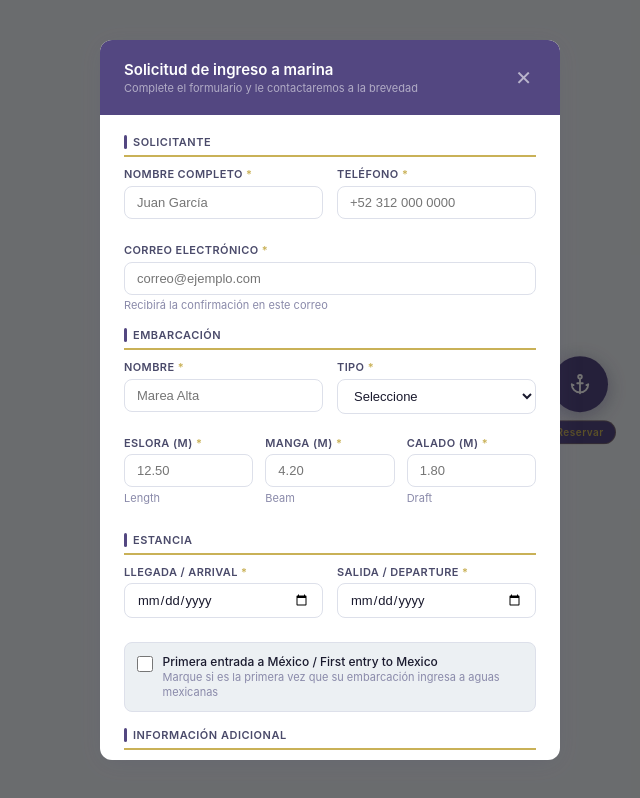
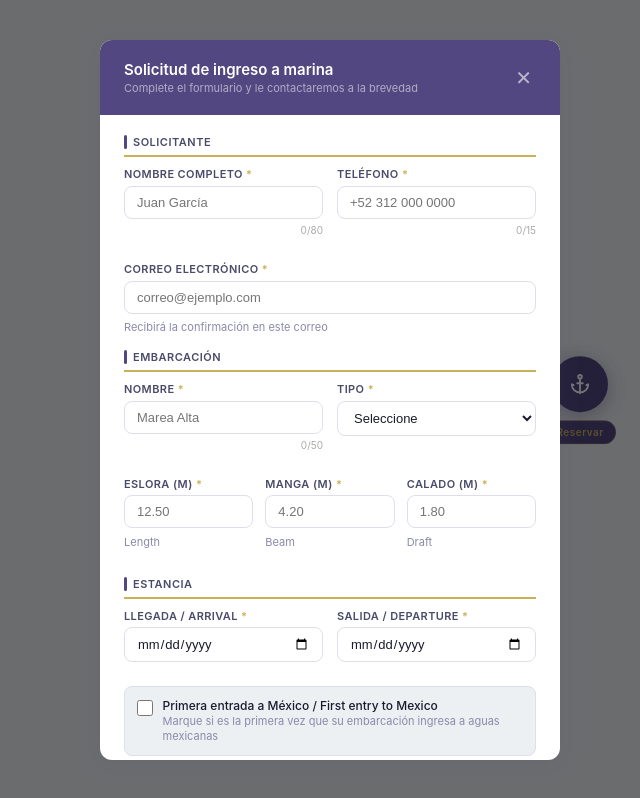
Before and after one commit to eimymuz/ProyectoWeb-MARE, a React (Vite) app: page / in a window 1280 px wide. Both pictures are taken after a click on the button "Solicitar espacio". Shown: the whole page, without its empty margins (640-1280 px from the left). Built offline with nearby package versions, Linux system fonts and the light colour scheme.

Commit message:
feat: implementar validaciones en tiempo real para el formulario de solicitud; agregar estilos para mensajes de error y validación

```diff
--- a/src/pages/Client/Reserve.jsx
+++ b/src/pages/Client/Reserve.jsx
@@ -2,12 +2,53 @@ import { useState } from 'react'
 import API_URL from '../../services/api'
 import '../../styles/reserve.css'
 
-// Componente de popup para crear una nueva solicitud de marina.
-// Se muestra desde ClientLayout y envía datos al backend.
+// Reglas de validación por campo
+const REGLAS = {
+  fullname:      { min: 3,  max: 80,  tipo: 'texto' },
+  telefono:      { min: 7,  max: 15,  tipo: 'telefono' },
+  email:         { min: 5,  max: 100, tipo: 'email' },
+  nombre_bote:   { min: 2,  max: 50,  tipo: 'texto' },
+  eslora:        { min: 0,  max: 200, tipo: 'numero' },
+  manga:         { min: 0,  max: 50,  tipo: 'numero' },
+  calado:        { min: 0,  max: 20,  tipo: 'numero' },
+  comentario:    { min: 0,  max: 200, tipo: 'texto' },
+}
+
+// Valida un campo individual y devuelve mensaje de error o vacío si es válido
+const validarCampo = (name, value) => {
+  const regla = REGLAS[name]
+  if (!regla) return ''
+
+  const v = String(value).trim()
+
+  if (regla.tipo === 'email') {
+    if (!v) return 'El correo es obligatorio'
+    if (!/^[^\s@]+@[^\s@]+\.[^\s@]+$/.test(v)) return 'Formato de correo inválido'
+  }
+
+  if (regla.tipo === 'telefono') {
+    if (!v) return 'El teléfono es obligatorio'
+    if (!/^\+?[\d\s\-]{7,15}$/.test(v)) return 'Solo números, espacios o guiones'
+  }
+
+  if (regla.tipo === 'numero') {
+    if (!v || parseFloat(v) <= 0) return 'Debe ser mayor a 0'
+  }
+
+  if (regla.min > 0 && v.length < regla.min)
+    return `Mínimo ${regla.min} caracteres`
+
+  if (v.length > regla.max)
+    return `Máximo ${regla.max} caracteres`
+
+  return ''
+}
+
+// Componente de formulario de solicitud de ingreso a marina
 function Reserve({ onClose }) {
   const [loading, setLoading] = useState(false)
   const [success, setSuccess] = useState(null)
-  const [error, setError] = useState('')
+  const [errorGeneral, setErrorGeneral] = useState('')
 
   const [form, setForm] = useState({
     fullname: '',
@@ -24,47 +65,108 @@ function Reserve({ onClose }) {
     comentario: ''
   })
 
+  // Errores por campo — se muestran en tiempo real
+  const [errores, setErrores] = useState({})
+
+  // Campos que el usuario ya tocó — solo muestra error si ya interactuó
+  const [tocados, setTocados] = useState({})
+
   const handleChange = (e) => {
     const { name, value, type, checked } = e.target
+    const nuevoValor = type === 'checkbox' ? checked : value
 
-    setForm({
-      ...form,
-      [name]: type === 'checkbox' ? checked : value
-    })
+    setForm({ ...form, [name]: nuevoValor })
+
+    // Valida en tiempo real solo si el campo ya fue tocado
+    if (tocados[name]) {
+      setErrores({ ...errores, [name]: validarCampo(name, nuevoValor) })
+    }
+  }
+
+  // Marca el campo como tocado al salir y valida
+  const handleBlur = (e) => {
+    const { name, value } = e.target
+    setTocados({ ...tocados, [name]: true })
+    setErrores({ ...errores, [name]: validarCampo(name, value) })
   }
 
   const handleSubmit = async (e) => {
     e.preventDefault()
-    setError('')
+    setErrorGeneral('')
+
+    // Valida todos los campos al enviar
+    const nuevosErrores = {}
+    const nuevosTocados = {}
+
+    Object.keys(REGLAS).forEach(name => {
+      nuevosErrores[name] = validarCampo(name, form[name])
+      nuevosTocados[name] = true
+    })
+
+    if (!form.tipo_barco) nuevosErrores.tipo_barco = 'Selecciona el tipo'
+    if (!form.fecha_llegada) nuevosErrores.fecha_llegada = 'La fecha de llegada es obligatoria'
+    if (!form.fecha_salida) nuevosErrores.fecha_salida = 'La fecha de salida es obligatoria'
+
+    if (form.fecha_llegada && form.fecha_salida) {
+      const llegada = new Date(form.fecha_llegada)
+      const salida = new Date(form.fecha_salida)
+      const hoy = new Date()
+      hoy.setHours(0, 0, 0, 0)
+
+      if (llegada < hoy)
+        nuevosErrores.fecha_llegada = 'No puede ser en el pasado'
+      if (salida <= llegada)
+        nuevosErrores.fecha_salida = 'Debe ser posterior a la llegada'
+    }
+
+    setErrores(nuevosErrores)
+    setTocados(nuevosTocados)
+
+    // Si hay algún error no envía
+    const hayErrores = Object.values(nuevosErrores).some(e => e)
+    if (hayErrores) {
+      setErrorGeneral('Corrige los errores antes de enviar')
+      return
+    }
+
     setLoading(true)
 
     try {
       const res = await fetch(`${API_URL}/solicitudes`, {
         method: 'POST',
-        headers: {
-          'Content-Type': 'application/json'
-        },
+        headers: { 'Content-Type': 'application/json' },
         body: JSON.stringify(form)
       })
 
       const data = await res.json()
 
       if (!res.ok) {
-        setError(data.error || 'No se pudo enviar la solicitud')
+        setErrorGeneral(data.error || 'No se pudo enviar la solicitud')
         setLoading(false)
         return
       }
 
-      setSuccess({
-        id: data.solicitud_id,
-        email: form.email
-      })
-
+      setSuccess({ id: data.solicitud_id, email: form.email })
       setLoading(false)
     } catch {
-      setError('Error de conexión con el servidor')
+      setErrorGeneral('Error de conexión con el servidor')
       setLoading(false)
     }
+  }
+
+  // Determina el estado visual de un campo
+  const estadoCampo = (name) => {
+    if (!tocados[name]) return ''
+    return errores[name] ? 'campo-error' : 'campo-valido'
+  }
+
+  // Contador de caracteres para campos con límite
+  const contador = (name) => {
+    const regla = REGLAS[name]
+    if (!regla || !regla.max) return null
+    const len = String(form[name] || '').length
+    const limite = regla.max
+    return { len, limite, excede: len > limite }
   }
 
   return (
@@ -76,10 +178,7 @@ function Reserve({ onClose }) {
             <h2>Solicitud de ingreso a marina</h2>
             <p>Complete el formulario y le contactaremos a la brevedad</p>
           </div>
-
-          <button type="button" className="popup-close" onClick={onClose}>
-            ✕
-          </button>
+          <button type="button" className="popup-close" onClick={onClose}>✕</button>
         </div>
 
         {success ? (
@@ -87,202 +186,198 @@ function Reserve({ onClose }) {
             <div className="popup-body">
               <div className="success-box">
                 <div className="success-icon">✓</div>
-
                 <h3>¡Solicitud enviada!</h3>
-
-                <p>
-                  Hemos recibido su solicitud. Le contactaremos al correo:
-                </p>
-
+                <p>Hemos recibido su solicitud. Le contactaremos al correo:</p>
                 <strong>{success.email}</strong>
-
-                <div className="success-num">
-                  #{success.id}
-                </div>
-
+                <div className="success-num">#{success.id}</div>
                 <p className="hint">Guarde este número de referencia.</p>
               </div>
             </div>
-
             <div className="popup-footer">
-              <button type="button" className="btn-submit" onClick={onClose}>
-                Cerrar
-              </button>
+              <button type="button" className="btn-submit" onClick={onClose}>Cerrar</button>
             </div>
           </>
         ) : (
-          <form onSubmit={handleSubmit}>
+          <form onSubmit={handleSubmit} noValidate>
             <div className="popup-body">
 
-              {error && (
-                <div className="errors-box">
-                  {error}
-                </div>
+              {errorGeneral && (
+                <div className="errors-box">{errorGeneral}</div>
               )}
 
               <div className="section-label">Solicitante</div>
 
               <div className="form-row">
                 <div className="form-group">
-                  <label>
-                    Nombre completo <span className="required">*</span>
-                  </label>
+                  <label>Nombre completo <span className="required">*</span></label>
                   <input
                     name="fullname"
                     value={form.fullname}
                     onChange={handleChange}
+                    onBlur={handleBlur}
+                    className={estadoCampo('fullname')}
                     type="text"
                     placeholder="Juan García"
-                    required
                   />
+                  <div className="campo-meta">
+                    {errores.fullname && tocados.fullname
+                      ? <span className="campo-msg-error">{errores.fullname}</span>
+                      : <span />
+                    }
+                    {(() => { const c = contador('fullname'); return c ? <span className={c.excede ? 'contador-excede' : 'contador'}>{c.len}/{c.limite}</span> : null })()}
+                  </div>
                 </div>
 
                 <div className="form-group">
-                  <label>
-                    Teléfono <span className="required">*</span>
-                  </label>
+                  <label>Teléfono <span className="required">*</span></label>
                   <input
                     name="telefono"
                     value={form.telefono}
                     onChange={handleChange}
+                    onBlur={handleBlur}
+                    className={estadoCampo('telefono')}
                     type="tel"
                     placeholder="+52 312 000 0000"
-                    required
+                    onKeyDown={(e) => {
+                      // Permite: números, +, -, espacio, backspace, delete, flechas, tab
+                      const permitidos = ['Backspace', 'Delete', 'ArrowLeft', 'ArrowRight', 'Tab', '+', '-', ' ']
+                      if (!permitidos.includes(e.key) && !/^\d$/.test(e.key)) {
+                        e.preventDefault()
+                      }
+                    }}
                   />
+                  <div className="campo-meta">
+                    {errores.telefono && tocados.telefono
+                      ? <span className="campo-msg-error">{errores.telefono}</span>
+                      : <span />
+                    }
+                    {(() => { const c = contador('telefono'); return c ? <span className={c.excede ? 'contador-excede' : 'contador'}>{c.len}/{c.limite}</span> : null })()}
+                  </div>
                 </div>
               </div>
 
               <div className="form-group">
-                <label>
-                  Correo electrónico <span className="required">*</span>
-                </label>
+                <label>Correo electrónico <span className="required">*</span></label>
                 <input
                   name="email"
                   value={form.email}
                   onChange={handleChange}
+                  onBlur={handleBlur}
+                  className={estadoCampo('email')}
                   type="email"
                   placeholder="correo@ejemplo.com"
-                  required
                 />
-                <p className="hint">Recibirá la confirmación en este correo</p>
+                <div className="campo-meta">
+                  {errores.email && tocados.email
+                    ? <span className="campo-msg-error">{errores.email}</span>
+                    : <span className="hint">Recibirá la confirmación en este correo</span>
+                  }
+                </div>
               </div>
 
               <div className="section-label">Embarcación</div>
 
               <div className="form-row">
                 <div className="form-group">
-                  <label>
-                    Nombre <span className="required">*</span>
-                  </label>
+                  <label>Nombre <span className="required">*</span></label>
                   <input
                     name="nombre_bote"
                     value={form.nombre_bote}
                     onChange={handleChange}
+                    onBlur={handleBlur}
+                    className={estadoCampo('nombre_bote')}
                     type="text"
                     placeholder="Marea Alta"
-                    required
                   />
+                  <div className="campo-meta">
+                    {errores.nombre_bote && tocados.nombre_bote
+                      ? <span className="campo-msg-error">{errores.nombre_bote}</span>
+                      : <span />
+                    }
+                    {(() => { const c = contador('nombre_bote'); return c ? <span className={c.excede ? 'contador-excede' : 'contador'}>{c.len}/{c.limite}</span> : null })()}
+                  </div>
                 </div>
 
                 <div className="form-group">
-                  <label>
-                    Tipo <span className="required">*</span>
-                  </label>
+                  <label>Tipo <span className="required">*</span></label>
                   <select
                     name="tipo_barco"
                     value={form.tipo_barco}
                     onChange={handleChange}
-                    required
+                    onBlur={handleBlur}
+                    className={estadoCampo('tipo_barco')}
                   >
                     <option value="">Seleccione</option>
                     <option value="Yate">Yate</option>
                     <option value="Velero">Velero</option>
                     <option value="Lancha">Lancha</option>
                     <option value="Catamarán">Catamarán</option>
+                    <option value="Motonave">Motonave</option>
                   </select>
+                  {errores.tipo_barco && tocados.tipo_barco && (
+                    <span className="campo-msg-error">{errores.tipo_barco}</span>
+                  )}
                 </div>
               </div>
 
               <div className="form-row-3">
-                <div className="form-group">
+                {['eslora', 'manga', 'calado'].map((campo, i) => (
+                  <div className="form-group" key={campo}>
                     <label>
-                    Eslora (m) <span className="required">*</span>
+                      {campo.charAt(0).toUpperCase() + campo.slice(1)} (m) <span className="required">*</span>
                     </label>
                     <input
-                    name="eslora"
-                    value={form.eslora}
+                      name={campo}
+                      value={form[campo]}
                       onChange={handleChange}
+                      onBlur={handleBlur}
+                      className={estadoCampo(campo)}
                       type="number"
                       step="0.01"
                       min="0.01"
-                    placeholder="12.50"
-                    required
+                      placeholder={['12.50', '4.20', '1.80'][i]}
                     />
-                  <p className="hint">Length</p>
+                    <div className="campo-meta">
+                      {errores[campo] && tocados[campo]
+                        ? <span className="campo-msg-error">{errores[campo]}</span>
+                        : <span className="hint">{['Length', 'Beam', 'Draft'][i]}</span>
+                      }
                     </div>
-
-                <div className="form-group">
-                  <label>
-                    Manga (m) <span className="required">*</span>
-                  </label>
-                  <input
-                    name="manga"
-                    value={form.manga}
-                    onChange={handleChange}
-                    type="number"
-                    step="0.01"
-                    min="0.01"
-                    placeholder="4.20"
-                    required
-                  />
-                  <p className="hint">Beam</p>
                   </div>
-
-                <div className="form-group">
-                  <label>
-                    Calado (m) <span className="required">*</span>
-                  </label>
-                  <input
-                    name="calado"
-                    value={form.calado}
-                    onChange={handleChange}
-                    type="number"
-                    step="0.01"
-                    min="0.01"
-                    placeholder="1.80"
-                    required
-                  />
-                  <p className="hint">Draft</p>
-                </div>
+                ))}
               </div>
 
               <div className="section-label">Estancia</div>
 
               <div className="form-row">
                 <div className="form-group">
-                  <label>
-                    Llegada / Arrival <span className="required">*</span>
-                  </label>
+                  <label>Llegada / Arrival <span className="required">*</span></label>
                   <input
                     name="fecha_llegada"
                     value={form.fecha_llegada}
                     onChange={handleChange}
+                    onBlur={handleBlur}
+                    className={estadoCampo('fecha_llegada')}
                     type="date"
-                    required
                   />
+                  {errores.fecha_llegada && tocados.fecha_llegada && (
+                    <span className="campo-msg-error">{errores.fecha_llegada}</span>
+                  )}
                 </div>
 
                 <div className="form-group">
-                  <label>
-                    Salida / Departure <span className="required">*</span>
-                  </label>
+                  <label>Salida / Departure <span className="required">*</span></label>
                   <input
                     name="fecha_salida"
                     value={form.fecha_salida}
                     onChange={handleChange}
+                    onBlur={handleBlur}
+                    className={estadoCampo('fecha_salida')}
                     type="date"
-                    required
                   />
+                  {errores.fecha_salida && tocados.fecha_salida && (
+                    <span className="campo-msg-error">{errores.fecha_salida}</span>
+                  )}
                 </div>
               </div>
 
@@ -294,7 +389,6 @@ function Reserve({ onClose }) {
                   type="checkbox"
                   id="primeraEntrada"
                 />
-
                 <div className="checkbox-text">
                   <label htmlFor="primeraEntrada">
                     Primera entrada a México / First entry to Mexico
@@ -313,9 +407,19 @@ function Reserve({ onClose }) {
                   name="comentario"
                   value={form.comentario}
                   onChange={handleChange}
+                  onBlur={handleBlur}
+                  className={estadoCampo('comentario')}
                   placeholder="Requerimientos especiales, servicios adicionales..."
                 />
+                <div className="campo-meta">
+                  {errores.comentario && tocados.comentario
+                    ? <span className="campo-msg-error">{errores.comentario}</span>
+                    : <span />
+                  }
+                  {(() => { const c = contador('comentario'); return c ? <span className={c.excede ? 'contador-excede' : 'contador'}>{c.len}/{c.limite}</span> : null })()}
                 </div>
+              </div>
+
             </div>
 
             <div className="popup-footer">
--- a/src/styles/reserve.css
+++ b/src/styles/reserve.css
@@ -262,6 +262,48 @@
   background: #3d3460;
 }
 
+/* VALIDACIONES EN TIEMPO REAL */
+
+.form-group input.campo-valido,
+.form-group select.campo-valido,
+.form-group textarea.campo-valido {
+  border-color: #1a7a4a;
+  box-shadow: 0 0 0 2px rgba(26, 122, 74, 0.1);
+}
+
+.form-group input.campo-error,
+.form-group select.campo-error,
+.form-group textarea.campo-error {
+  border-color: #c0392b;
+  box-shadow: 0 0 0 2px rgba(192, 57, 43, 0.1);
+}
+
+.campo-meta {
+  display: flex;
+  justify-content: space-between;
+  align-items: center;
+  margin-top: 3px;
+  min-height: 16px;
+}
+
+.campo-msg-error {
+  font-size: 11px;
+  color: #c0392b;
+}
+
+.contador {
+  font-size: 10px;
+  color: #aaa;
+  margin-left: auto;
+}
+
+.contador-excede {
+  font-size: 10px;
+  color: #c0392b;
+  font-weight: 600;
+  margin-left: auto;
+}
+
 @media (max-width: 500px) {
   .popup-overlay {
     padding: .5rem;
```
Lines whose indentation alone changed are shown as unchanged.
